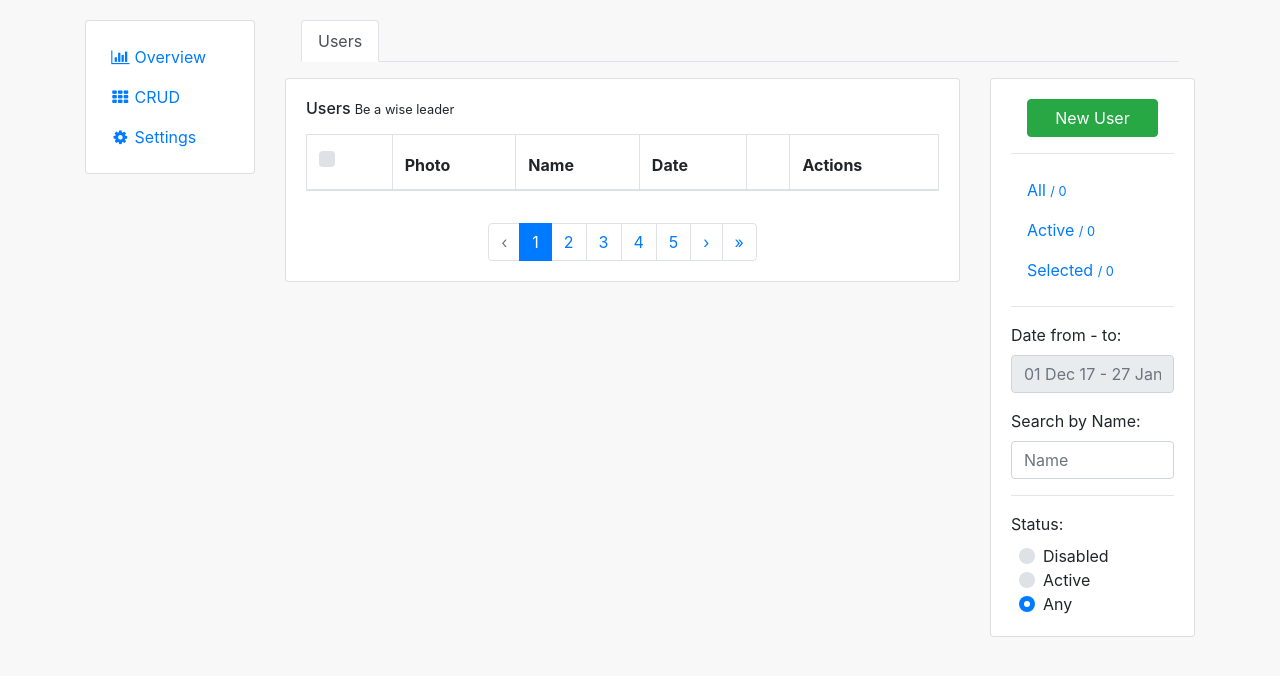
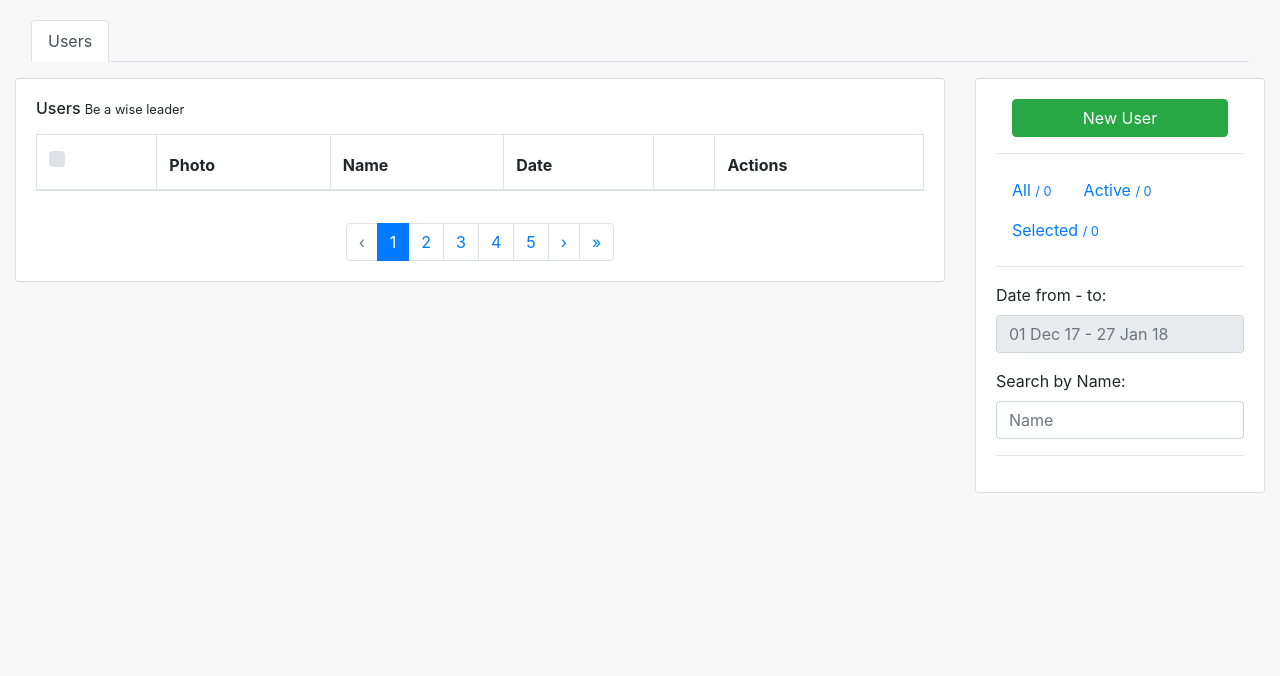
Before and after one commit to Abror2305/simpleUserCrm, a plain HTML site: page index.html in a window 1280 px wide. Drawn offline with nearby package versions, Linux system fonts and the light colour scheme.

Commit message:
finished

```diff
--- a/index.html
+++ b/index.html
@@ -12,19 +12,6 @@
 </head>
 <body>
 <link href="https://maxcdn.bootstrapcdn.com/font-awesome/4.3.0/css/font-awesome.min.css" rel="stylesheet">
-<div class="container">
-  <div class="row flex-lg-nowrap">
-    <div class="col-12 col-lg-auto mb-3" style="width: 200px;">
-      <div class="card p-3">
-        <div class="e-navlist e-navlist--active-bg">
-          <ul class="nav">
-            <li class="nav-item"><a class="nav-link px-2 active" href="#"><i class="fa fa-fw fa-bar-chart mr-1"></i><span>Overview</span></a></li>
-            <li class="nav-item"><a class="nav-link px-2" href="https://www.bootdey.com/snippets/view/bs4-crud-users" target="__blank"><i class="fa fa-fw fa-th mr-1"></i><span>CRUD</span></a></li>
-            <li class="nav-item"><a class="nav-link px-2" href="https://www.bootdey.com/snippets/view/bs4-edit-profile-page" target="__blank"><i class="fa fa-fw fa-cog mr-1"></i><span>Settings</span></a></li>
-          </ul>
-        </div>
-      </div>
-    </div>
 
     <div class="col">
       <div class="e-tabs mb-3 px-3">
@@ -105,25 +92,7 @@
                 </div>
               </div>
               <hr class="my-3">
-              <div class="">
-                <label>Status:</label>
-                <div class="px-2">
-                  <div class="custom-control custom-radio">
-                    <input type="radio" class="custom-control-input" name="user-status" id="users-status-disabled">
-                    <label class="custom-control-label" for="users-status-disabled">Disabled</label>
-                  </div>
-                </div>
-                <div class="px-2">
-                  <div class="custom-control custom-radio">
-                    <input type="radio" class="custom-control-input" name="user-status" id="users-status-active">
-                    <label class="custom-control-label" for="users-status-active">Active</label>
-                  </div>
-                </div>
-                <div class="px-2">
-                  <div class="custom-control custom-radio">
-                    <input type="radio" class="custom-control-input" name="user-status" id="users-status-any" checked="">
-                    <label class="custom-control-label" for="users-status-any">Any</label>
-                  </div>
+              <!--  -->
                 </div>
               </div>
             </div>
```
Also changed, not shown: 1 other file.
